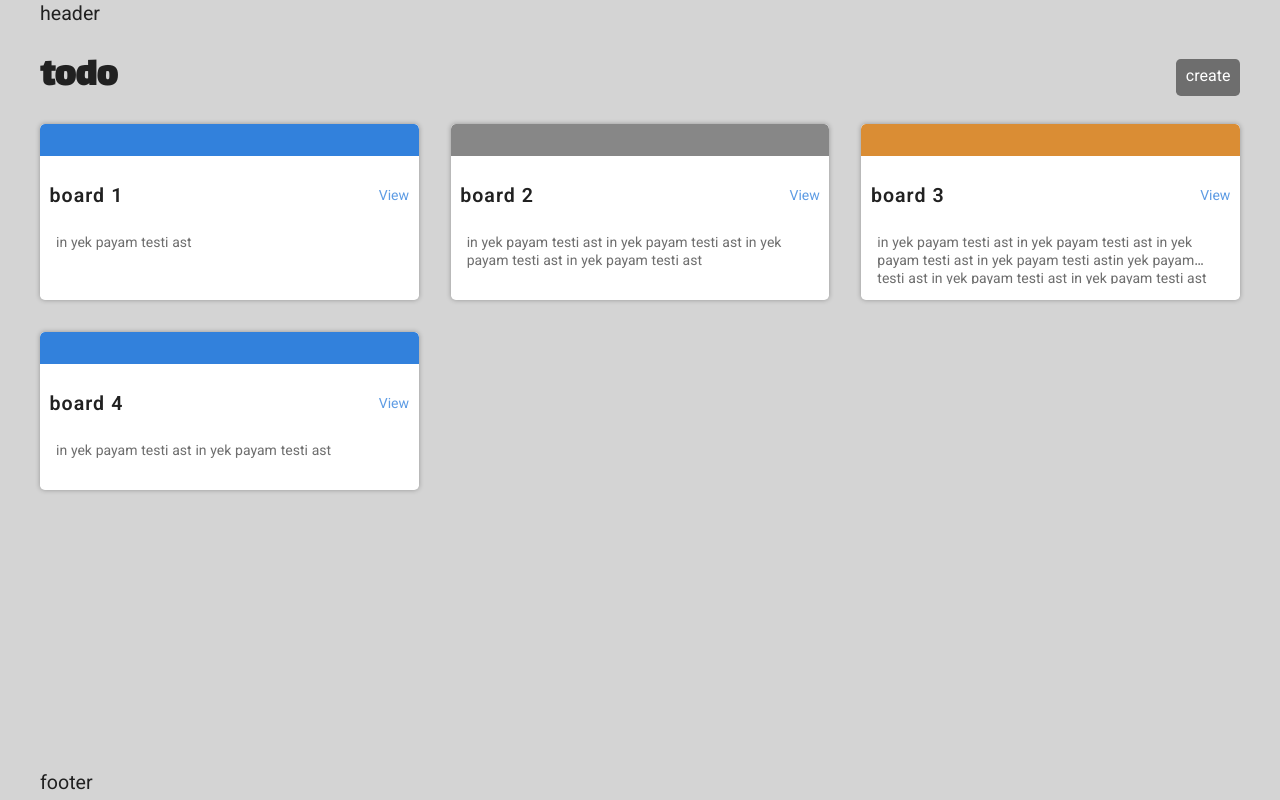
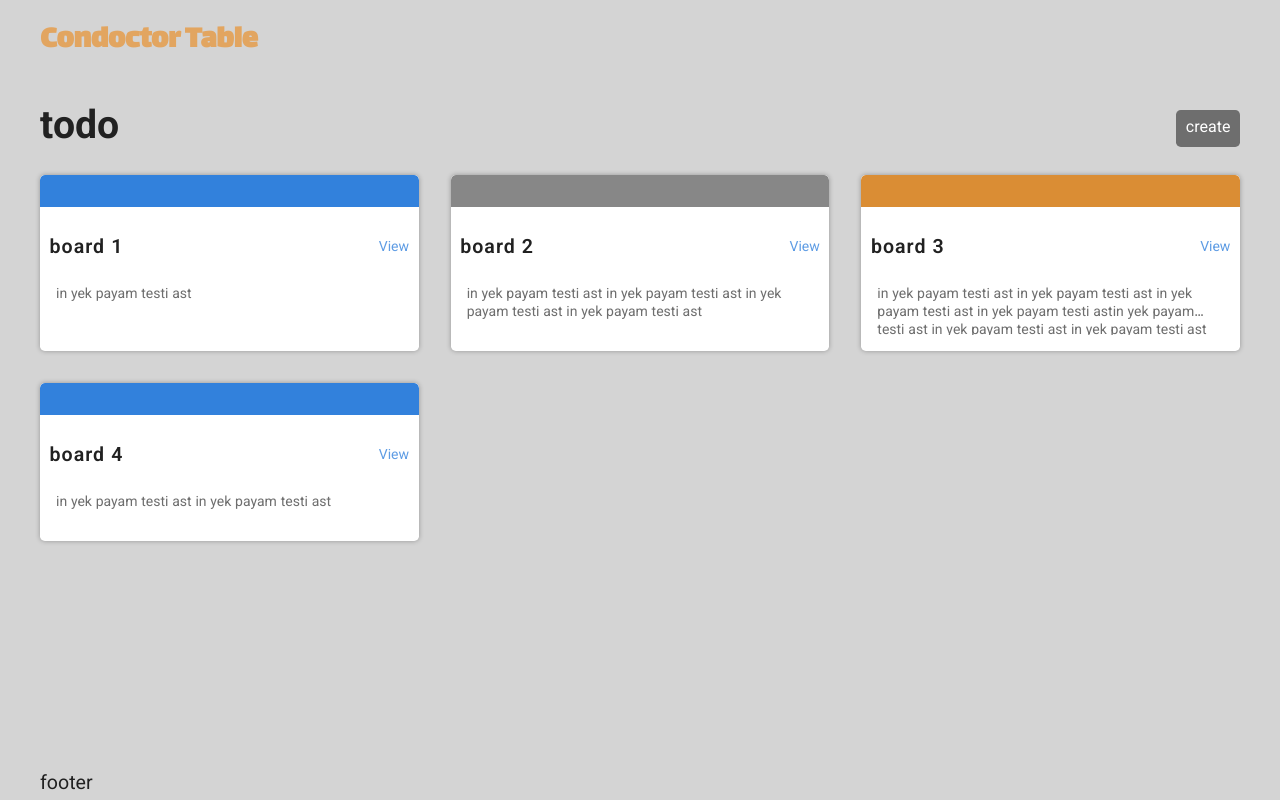
Before and after one commit to aminkazemideveloper-web/todo-tables, a React (Vite) app: page / in a window 1280 px wide. Built offline with nearby package versions, Linux system fonts and the light colour scheme.

Commit message:
[Add] Header component

```diff
--- /dev/null
+++ b/src/components/common/Header/Header.module.css
@@ -0,0 +1,9 @@
+.header{
+    padding-block: 1rem;
+    .logo{
+        font-family: "lalezar";
+        font-size:var(--font-size-800);
+        color: var(--color-secondary);
+        font-weight: bold;
+    }
+}
--- /dev/null
+++ b/src/components/common/Header/Header.tsx
@@ -0,0 +1,13 @@
+import type { ReactNode } from "react";
+
+
+import styles from './Header.module.css'
+import { Link } from "react-router";
+
+export default function Header () : ReactNode {
+    return (
+        <div className={styles.header}>
+            <Link to="/" className={styles.logo}>Condoctor Table</Link>
+        </div>
+    )
+}
--- a/src/pages/HomePage/HomePage.module.css
+++ b/src/pages/HomePage/HomePage.module.css
@@ -14,7 +14,7 @@
 
             .title {
                 font-weight: bold;
-                font-family: "lalezar";
+
             }
 
 
--- a/src/pages/HomePage/HomePage.tsx
+++ b/src/pages/HomePage/HomePage.tsx
@@ -3,11 +3,14 @@ import type { ReactNode } from "react";
 import styles from './HomePage.module.css'
 import BoardCard from "../../components/boardCard/boardCard";
 import Button from "../../components/common/Button/Button";
+import Header from "../../components/common/Header/Header";
 
 export default function HomePage(): ReactNode {
     return (
         <div className={styles["home-page"]}>
-            <header>header</header>
+            <header>
+                <Header/>
+            </header>
             <main>
                 <header className={styles.header}>
                     <h1 className={styles.title}>todo</h1>
```
